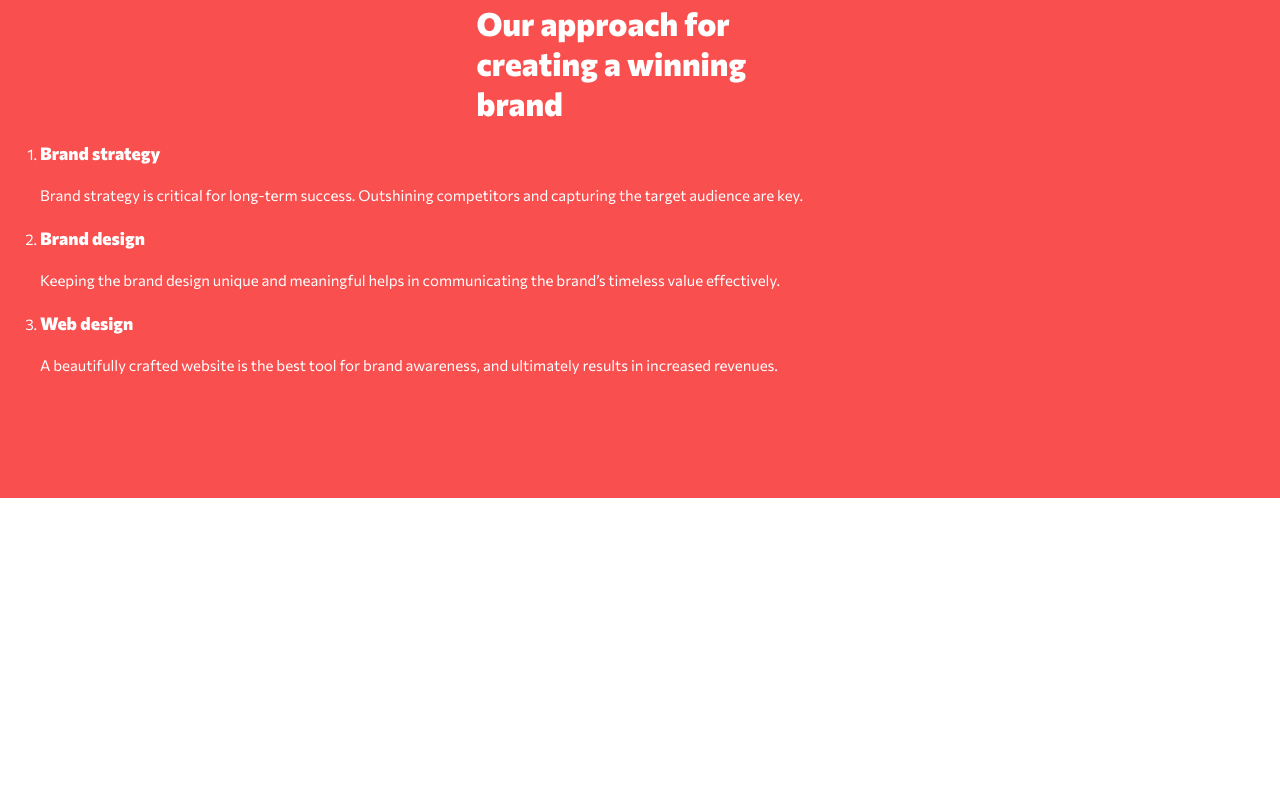
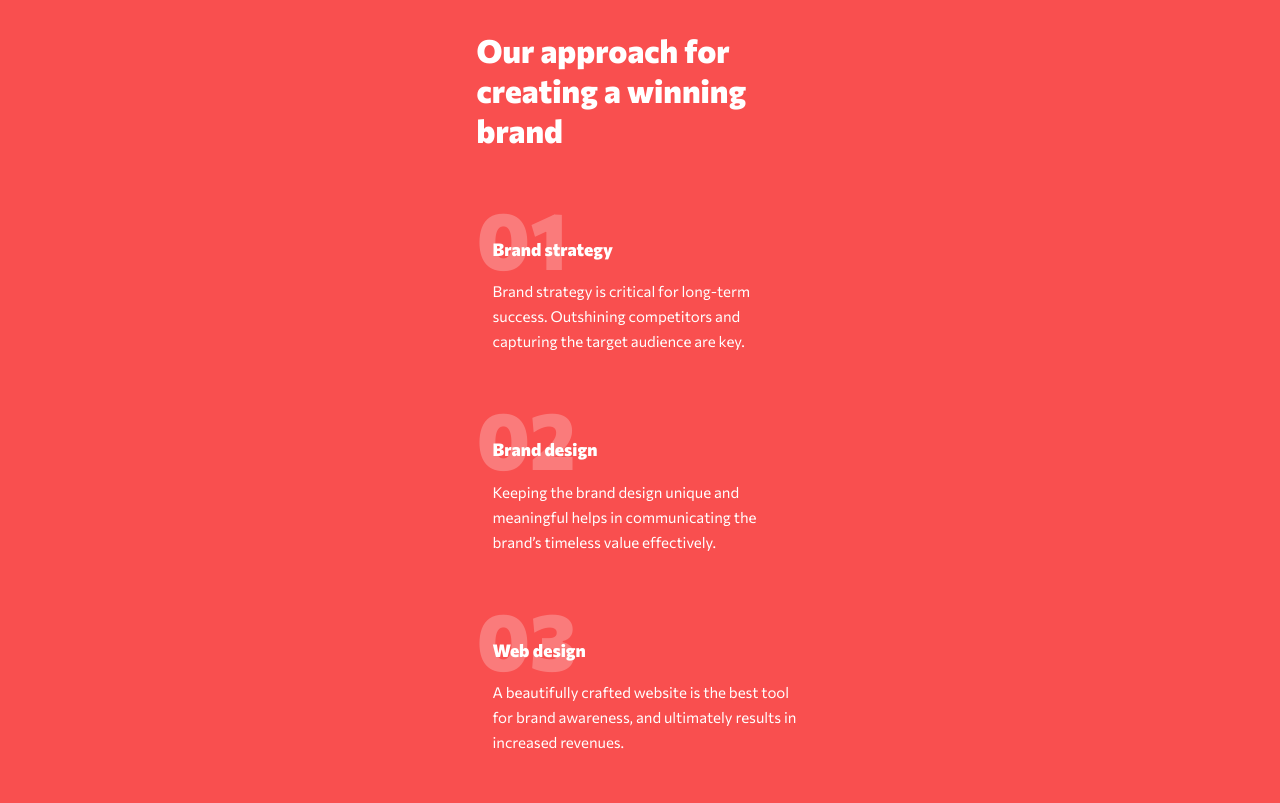
Before and after one commit to jnnrdn/creative-single-page-site, a website: page src/index.html in a window 1280 px wide. Shown: the part 1547-2350 px from the top of the page. Drawn offline with nearby package versions, Linux system fonts and the light colour scheme; files that its build step writes are made by us from their sources; files whose address does not match are found by name.

Commit message:
Style approach list

```diff
--- a/src/index.html
+++ b/src/index.html
@@ -59,7 +59,7 @@
 
     <section class="approach light">
       <h2>Our approach for creating a winning brand</h2>
-      <ol class="approach__list">
+      <ol>
         <li>
           <h3>Brand strategy</h3>
           Brand strategy is critical for long-term success. Outshining competitors and capturing the target audience are key.
--- a/src/scss/_mixins.scss
+++ b/src/scss/_mixins.scss
@@ -1,3 +1,8 @@
+@mixin mobile-max-width {
+    max-width: $mobile-max-width;
+    margin: 0 auto;
+}
+
 @mixin reset-list {
     margin: 0;
     padding: 0;
--- a/src/scss/sections/_approach.scss
+++ b/src/scss/sections/_approach.scss
@@ -2,7 +2,41 @@
     padding: 105px 0;
     background-color: $red;
 
-    &__heading {
+    h2 {
         margin-bottom: 75px;
     }
+
+    ol {
+        @include reset-list;
+        margin: 0 auto;
+        counter-reset: li;
+    }
+
+    li {
+        position: relative;
+        box-sizing: border-box;
+        margin-top: 0;
+        margin-left: 16px;
+        margin-bottom: 71px;
+
+        &::before {
+            position: absolute;
+            left: -16px;
+            counter-increment: li;
+            content: counter(li, decimal-leading-zero);
+            color: rgba(255, 255, 255, 0.25);
+            font-size: 80px;
+            font-weight: 800;
+        }
+
+        &:last-child {
+            margin-bottom: 0;
+        }
+    }
+
+    h3 {
+        box-sizing: border-box;
+        padding-top: 12px;
+    }
+
 }
--- a/src/scss/sections/_base.scss
+++ b/src/scss/sections/_base.scss
@@ -1,11 +1,6 @@
 section {
 
-    h2 {
-        max-width: $mobile-max-width;
-        margin: 0 auto;
-    }
-    .content {
-        max-width: $mobile-max-width;
-        margin: 0 auto;
+    & > * {
+        @include mobile-max-width;
     }
 }
```
